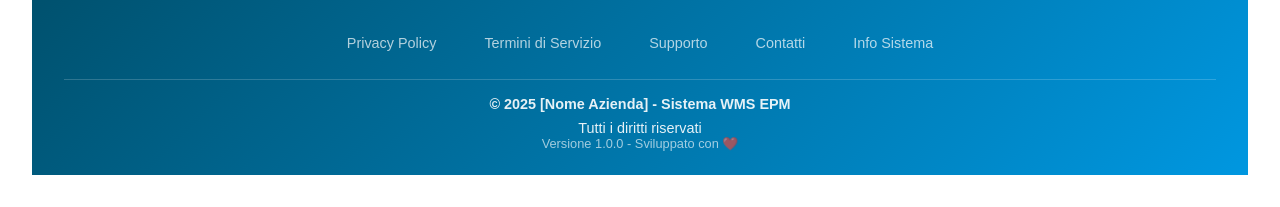
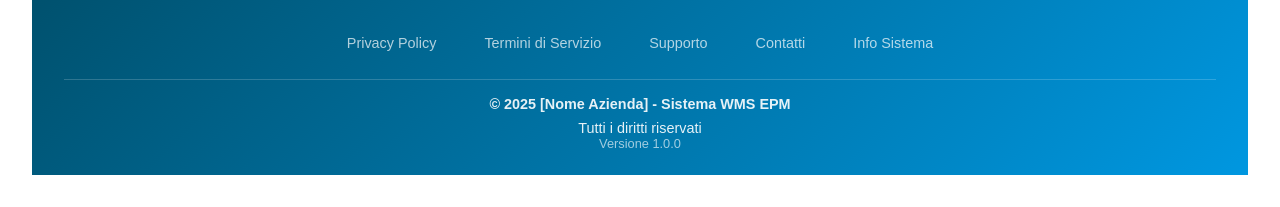
Before and after one commit to ArdieX7/WMS-EPM, a FastAPI app: page / in a window 1280 px wide. Shown: the part 2097-2304 px from the top of the page. Run offline with FastAPI, Linux system fonts and the light colour scheme; data comes from the database, SQL or seed files in the repository.

Commit message:
Rimosse linee extra

```diff
--- a/wms_app/templates/login.html
+++ b/wms_app/templates/login.html
@@ -44,9 +44,6 @@
                 </button>
             </form>
 
-            <div class="login-footer">
-                <p>Utente di prova: <strong>admin</strong> / <strong>admin123</strong></p>
-            </div>
         </div>
 
         <!-- Messaggio di errore -->
--- a/wms_app/templates/partials/footer.html
+++ b/wms_app/templates/partials/footer.html
@@ -16,7 +16,7 @@
                 Tutti i diritti riservati
             </div>
             <div class="footer-version">
-                Versione 1.0.0 - Sviluppato con ❤️
+                Versione 1.0.0
             </div>
         </div>
     </div>
```
